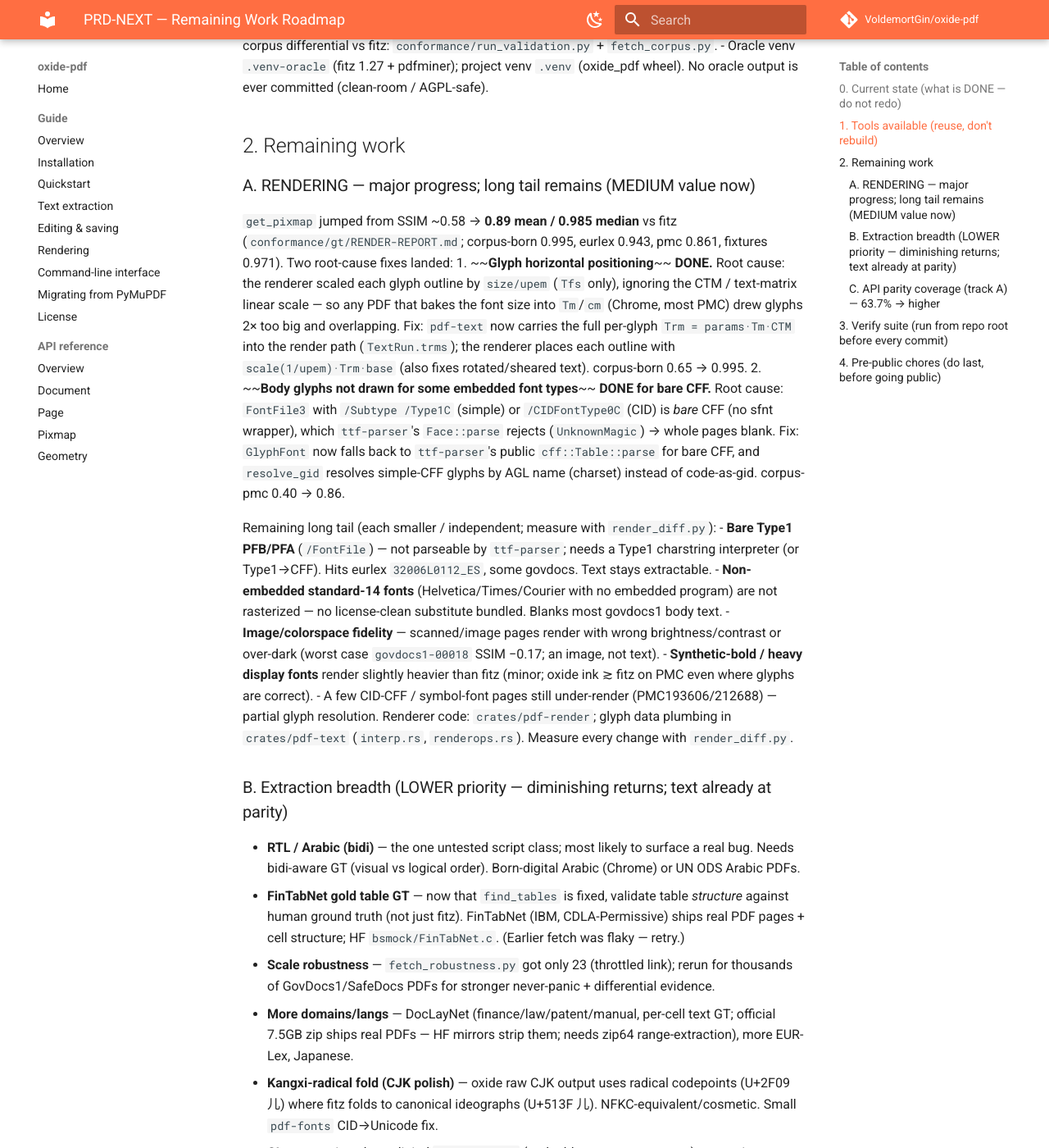
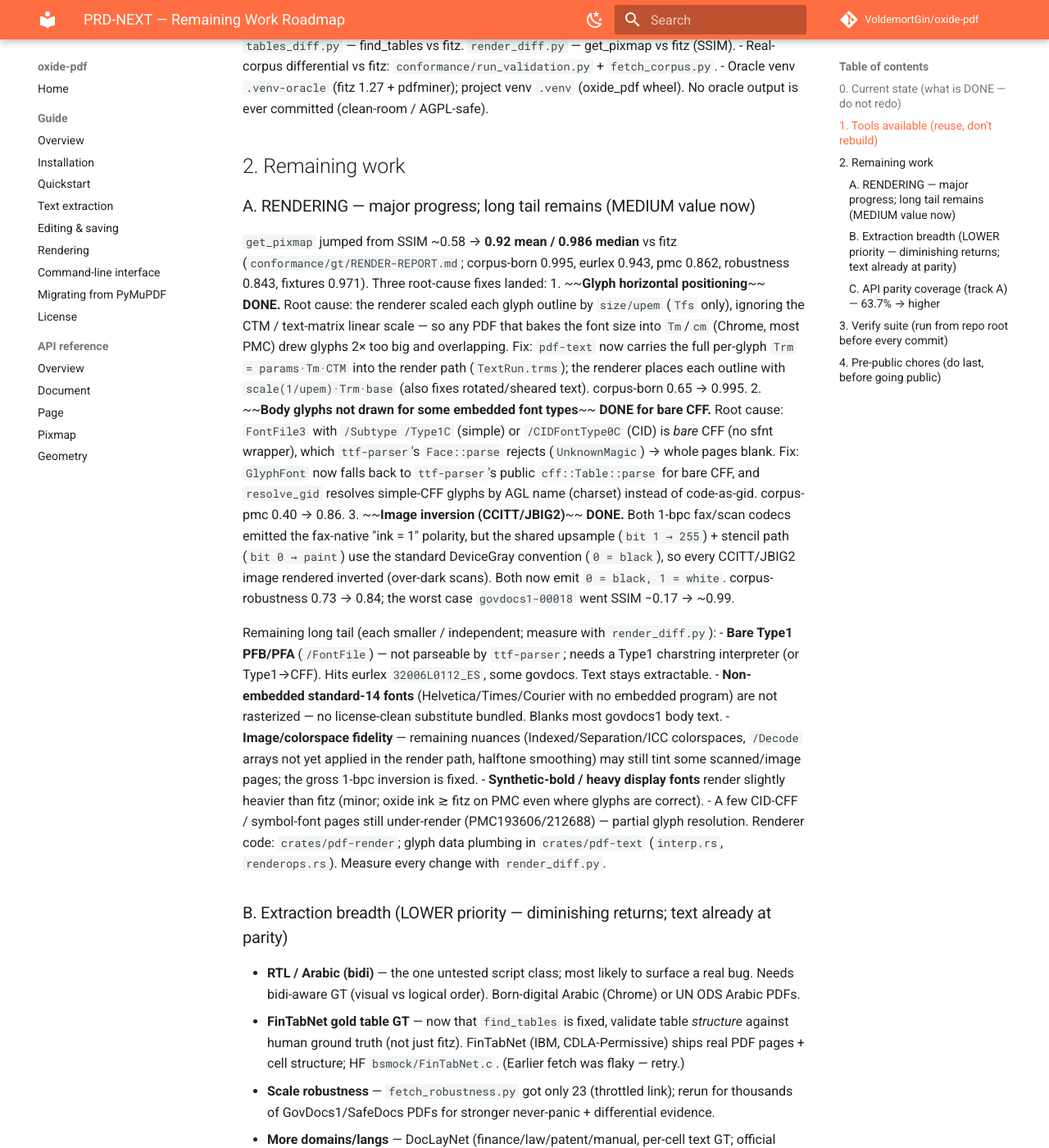
Before and after one commit to VoldemortGin/pdfspine, an MkDocs documentation site: the page built from docs/PRD-NEXT.md, in a window 1280 px wide and 1400 px high, scrolled down 821 px. Shown: the whole window at 82% size. Built offline with MkDocs 1.6.1 and Material for MkDocs 9.7.7, drawn with Linux system fonts in a browser that asks for light colours; comment, search, counter and statistics services are not loaded; some of the changed text lies outside the part shown.

Commit message:
fix(image): correct CCITT/JBIG2 1-bpc polarity — un-invert scanned pages
Both 1-bpc fax/scan codecs emitted the fax-native "ink = 1" polarity (a black
pixel packed as a 1 bit), but the shared 8-bit upsample maps bit 1 -> 255 and
the stencil-mask path treats bit 0 as paint — i.e. the standard 1-bpc DeviceGray
convention (0 = black, 1 = white). So every CCITTFaxDecode and JBIG2Decode image
rendered inverted: white scans came out near-black.

Empirically, govdocs1-00018 (a CCITT G4 DeviceGray scan, BlackIs1 false,
Decode [0 1]) had a mean gray of 19 (near-black) vs fitz 236; the page is
otherwise mostly white. The raw sample buffer and the PNG/PPM exports all agreed
it was inverted (the render_diff harness reads samples, hence its SSIM -0.17).

Fix: both PackedBitmap decoders now emit 0 for black and 1 for white (CCITT folds
BlackIs1 via hayro's invert_black; JBIG2 foreground -> 0). After the fix
govdocs1-00018 mean gray is 236 (~fitz). corpus-robustness render SSIM 0.73 ->
0.84; overall 0.89 -> 0.92 mean / 0.986 median. JBIG2 has no corpus image to
render-verify, but it shares the same proven downstream convention and its
round-trip test now pins 0 = black.

Updates the CCITT/JBIG2 round-trip tests to expect DeviceGray polarity (decoded
raster = bitwise inverse of the 1=black reference; widths are multiples of 8 so
no padding bits differ); the BlackIs1 relation test is unchanged. RENDER-REPORT
regenerated; PRD-NEXT 2.A updated. cargo test workspace 1338 passed; clippy
clean; 374 pytest green.

Co-Authored-By: Claude Opus 4.8 (1M context) <noreply@anthropic.com>

```diff
--- a/docs/PRD-NEXT.md
+++ b/docs/PRD-NEXT.md
@@ -12,10 +12,10 @@ EUR-Lex 8 languages, CJK, GovInfo court/GAO/Federal-Register, and a robustness c
 synthesis, device-space gap threshold, baseline-merged column split, and `find_tables` ruling-line
 gating. Tables, multilingual, CJK, and domain breadth all measured at near-parity.
 
-**Rendering (`get_pixmap`) is now near-parity for embedded-font text**: SSIM ~0.58 → **0.89 mean /
-0.985 median** vs fitz after two root-cause fixes (full per-glyph `Trm` into the render path; bare-CFF
-`FontFile3` parsing). See §2.A for what landed and the remaining long tail. **1335+ Rust +
-374 pytest green.** API coverage 63.7% (490/769 in `COMPAT.toml`).
+**Rendering (`get_pixmap`) is now near-parity for embedded-font text**: SSIM ~0.58 → **0.92 mean /
+0.986 median** vs fitz after three root-cause fixes (full per-glyph `Trm` into the render path;
+bare-CFF `FontFile3` parsing; CCITT/JBIG2 1-bpc polarity). See §2.A for what landed and the remaining
+long tail. **1335+ Rust + 374 pytest green.** API coverage 63.7% (490/769 in `COMPAT.toml`).
 
 ## 1. Tools available (reuse, don't rebuild)
 
@@ -33,9 +33,9 @@ corpora/cache/`*-results.json` gitignored, regenerable):
 ## 2. Remaining work
 
 ### A. RENDERING — major progress; long tail remains (MEDIUM value now)
-`get_pixmap` jumped from SSIM ~0.58 → **0.89 mean / 0.985 median** vs fitz
-(`conformance/gt/RENDER-REPORT.md`; corpus-born 0.995, eurlex 0.943, pmc 0.861, fixtures 0.971).
-Two root-cause fixes landed:
+`get_pixmap` jumped from SSIM ~0.58 → **0.92 mean / 0.986 median** vs fitz
+(`conformance/gt/RENDER-REPORT.md`; corpus-born 0.995, eurlex 0.943, pmc 0.862, robustness 0.843,
+fixtures 0.971). Three root-cause fixes landed:
 1. ~~**Glyph horizontal positioning**~~ **DONE.** Root cause: the renderer scaled each glyph outline
    by `size/upem` (`Tfs` only), ignoring the CTM / text-matrix linear scale — so any PDF that bakes
    the font size into `Tm`/`cm` (Chrome, most PMC) drew glyphs 2× too big and overlapping. Fix:
@@ -48,14 +48,20 @@ Two root-cause fixes landed:
    `GlyphFont` now falls back to `ttf-parser`'s public `cff::Table::parse` for bare CFF, and
    `resolve_gid` resolves simple-CFF glyphs by AGL name (charset) instead of code-as-gid. corpus-pmc
    0.40 → 0.86.
+3. ~~**Image inversion (CCITT/JBIG2)**~~ **DONE.** Both 1-bpc fax/scan codecs emitted the fax-native
+   "ink = 1" polarity, but the shared upsample (`bit 1 → 255`) + stencil path (`bit 0 → paint`) use
+   the standard DeviceGray convention (`0 = black`), so every CCITT/JBIG2 image rendered inverted
+   (over-dark scans). Both now emit `0 = black, 1 = white`. corpus-robustness 0.73 → 0.84; the worst
+   case `govdocs1-00018` went SSIM −0.17 → ~0.99.
 
 Remaining long tail (each smaller / independent; measure with `render_diff.py`):
 - **Bare Type1 PFB/PFA** (`/FontFile`) — not parseable by `ttf-parser`; needs a Type1 charstring
   interpreter (or Type1→CFF). Hits eurlex `32006L0112_ES`, some govdocs. Text stays extractable.
 - **Non-embedded standard-14 fonts** (Helvetica/Times/Courier with no embedded program) are not
   rasterized — no license-clean substitute bundled. Blanks most govdocs1 body text.
-- **Image/colorspace fidelity** — scanned/image pages render with wrong brightness/contrast or
-  over-dark (worst case `govdocs1-00018` SSIM −0.17; an image, not text).
+- **Image/colorspace fidelity** — remaining nuances (Indexed/Separation/ICC colorspaces, `/Decode`
+  arrays not yet applied in the render path, halftone smoothing) may still tint some scanned/image
+  pages; the gross 1-bpc inversion is fixed.
 - **Synthetic-bold / heavy display fonts** render slightly heavier than fitz (minor; oxide ink ≳ fitz
   on PMC even where glyphs are correct).
 - A few CID-CFF / symbol-font pages still under-render (PMC193606/212688) — partial glyph resolution.
```
Also changed, not shown: conformance/gt/RENDER-REPORT.md (+6 -6 lines), 4 other files.
